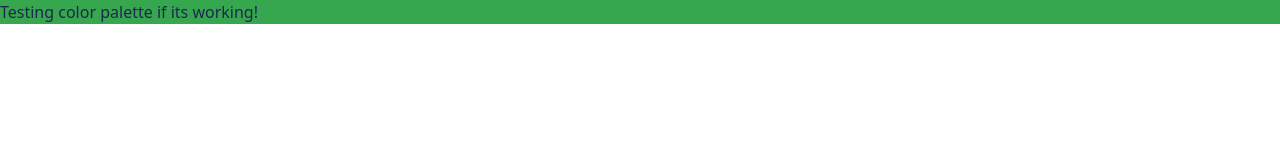
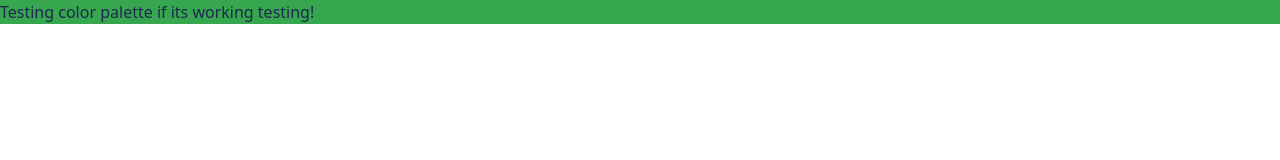
Before and after one commit to axe3228/math-grellic, a Next.js app: page / in a window 1280 px wide. Shown: the top 160 px of the page. Built offline with nearby package versions, Linux system fonts and the light colour scheme.

Commit message:
testing 2

```diff
--- a/src/app/page.tsx
+++ b/src/app/page.tsx
@@ -1,7 +1,7 @@
 export default function Home() {
   return (
     <div className="text-space-blue-200 bg-state-success">
-      <h6>Testing color palette if its working!</h6>
+      <h6>Testing color palette if its working testing!</h6>
     </div>
   )
 }
```
